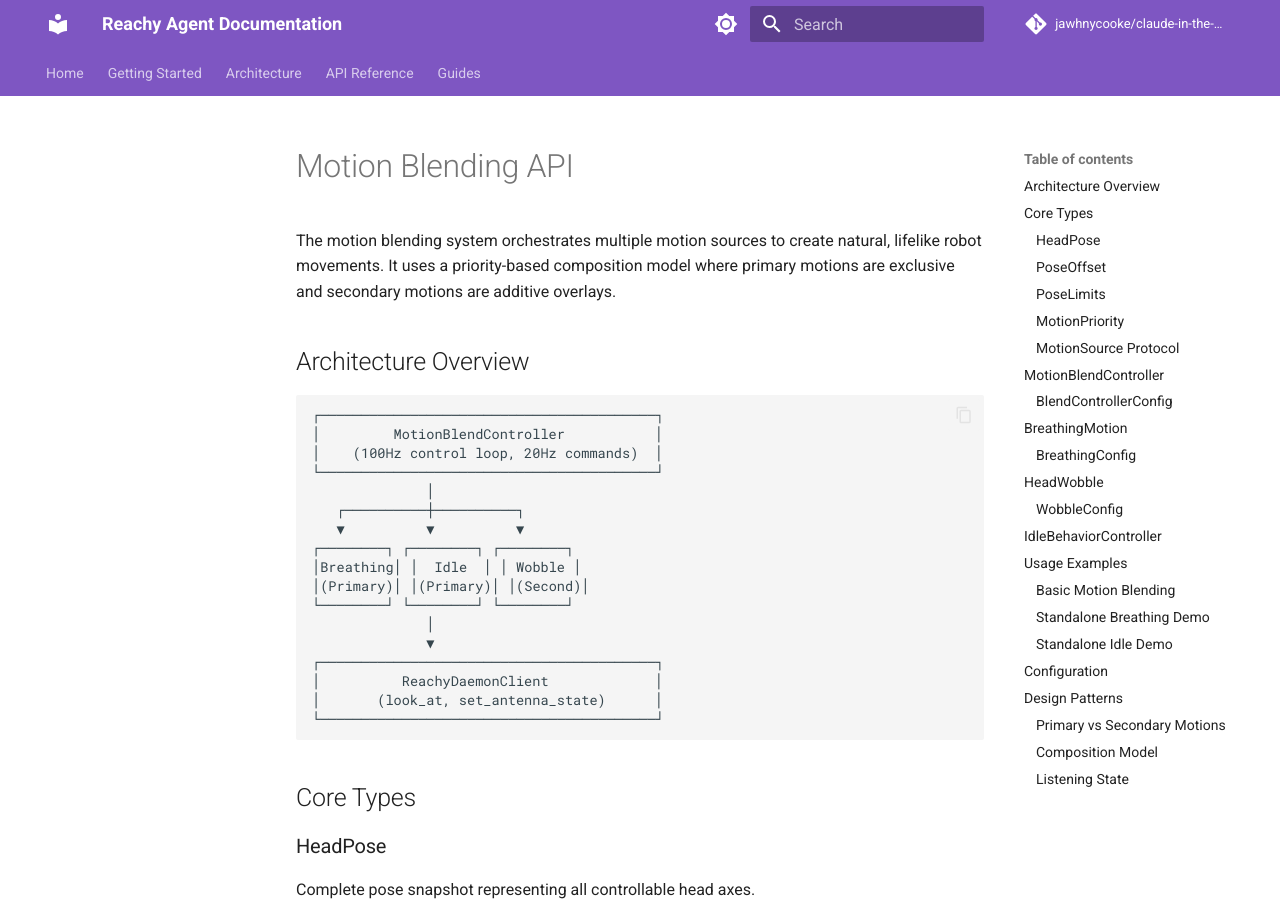
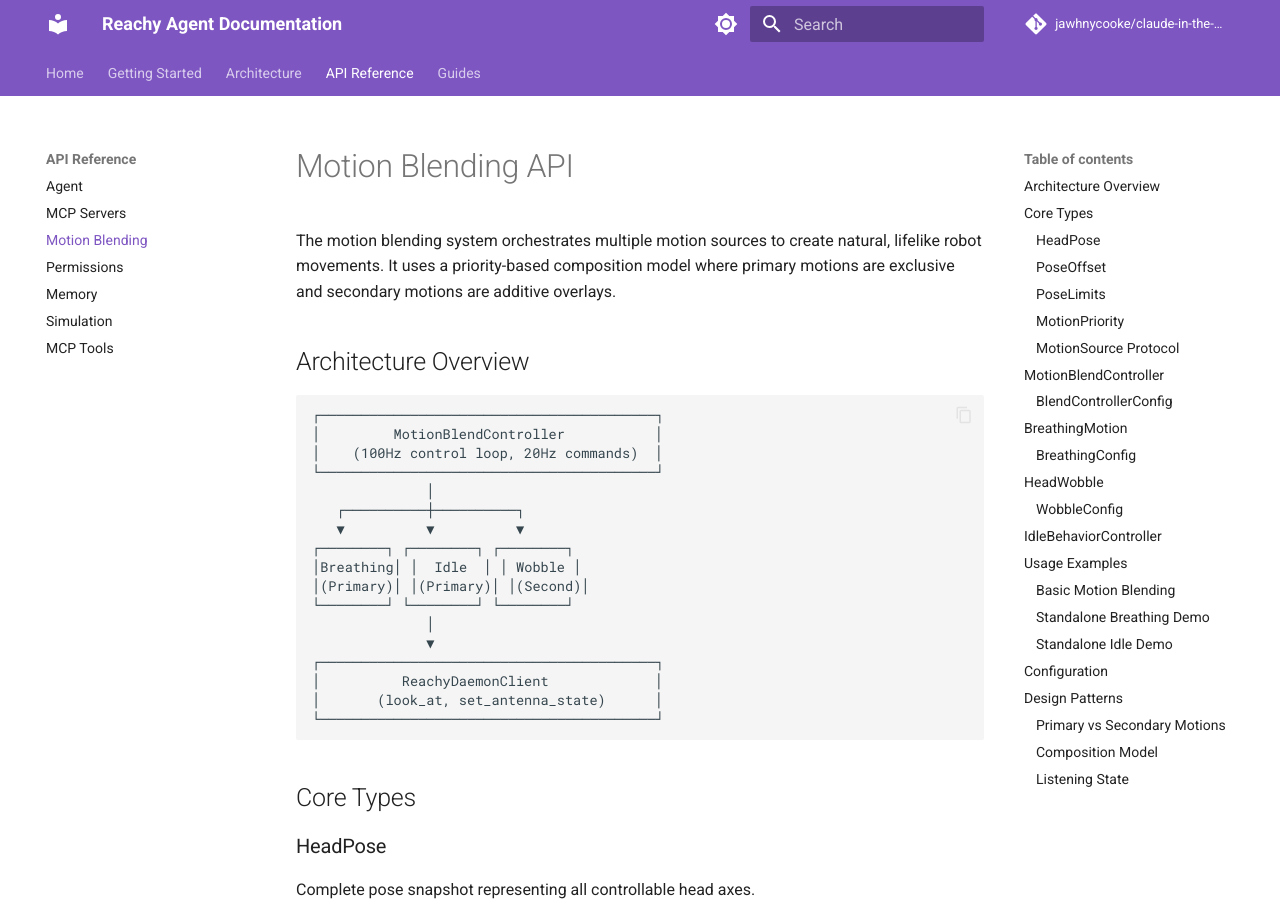
Before and after one commit to jawhnycooke/claude-in-the-shell, an MkDocs documentation site: the page built from docs/api/motion-blending.md, in a window 1280 px wide and 900 px high. Built offline with MkDocs 1.6.1 and Material for MkDocs 9.7.7, drawn with Linux system fonts in a browser that asks for light colours; comment, search, counter and statistics services are not loaded.

Commit message:
Add Motion Blending to docs navigation

```diff
--- a/mkdocs.yml
+++ b/mkdocs.yml
@@ -83,6 +83,7 @@ nav:
   - API Reference:
     - Agent: api/agent.md
     - MCP Servers: api/mcp-servers.md
+    - Motion Blending: api/motion-blending.md
     - Permissions: api/permissions.md
     - Memory: api/memory.md
     - Simulation: api/simulation.md
```
